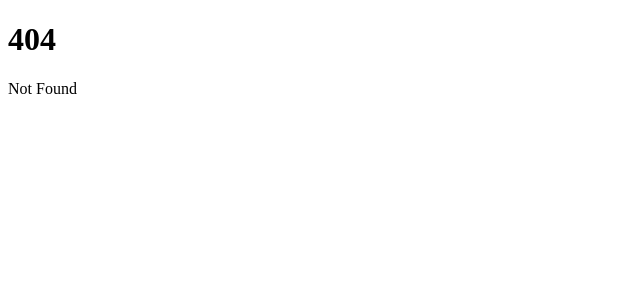
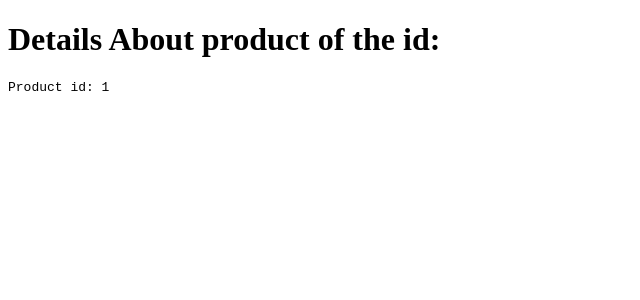
Before and after one commit to MISTOM/SvelteProject, a SvelteKit app: page /product/1 in a window 1280 px wide. Before the commit this address had no page. Shown: the top 300 px of the page, without its empty margins (0-640 px from the left). Built offline with nearby package versions, Linux system fonts and the light colour scheme.

Commit message:
implement nested routes. Product id route

```diff
--- /dev/null
+++ b/src/routes/about/+page.svelte
@@ -0,0 +1 @@
+<h1>About Me</h1>
--- /dev/null
+++ b/src/routes/blog/+page.svelte
@@ -0,0 +1,7 @@
+<h1>My Blog</h1>
+
+<style>
+    h1 {
+        color:brown;
+    }
+</style>
--- /dev/null
+++ b/src/routes/blog/first/+page.svelte
@@ -0,0 +1 @@
+<h1>First Nested route</h1>
--- /dev/null
+++ b/src/routes/blog/second/+page.svelte
@@ -0,0 +1 @@
+<h1>Second Nested route</h1>
--- /dev/null
+++ b/src/routes/product/[productId]/+page.svelte
@@ -0,0 +1,7 @@
+<script>
+    import { page } from '$app/stores'
+    const productId = $page.params.productId
+</script>
+
+<h1>Details About product of the id:</h1>
+<pre>Product id: {productId}</pre>
--- /dev/null
+++ b/src/routes/profile/+page.svelte
@@ -0,0 +1 @@
+<h1>My profile</h1>
```
